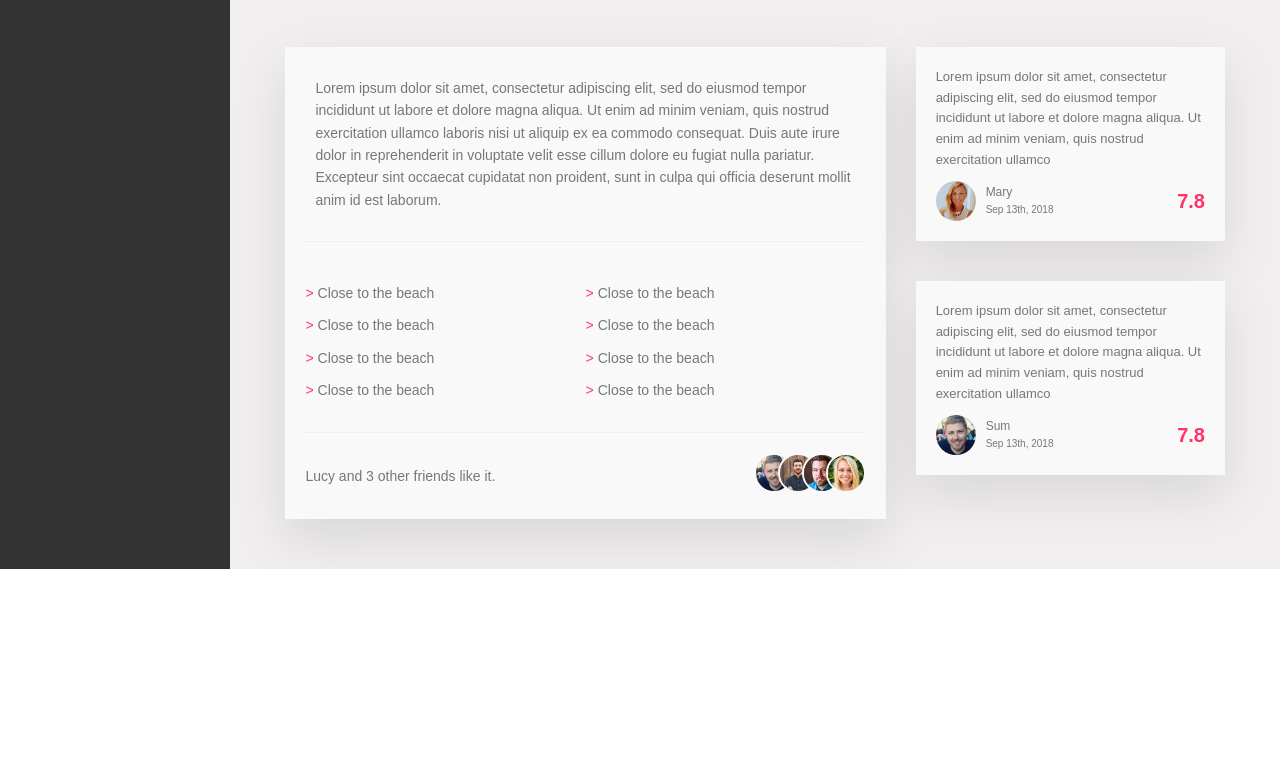
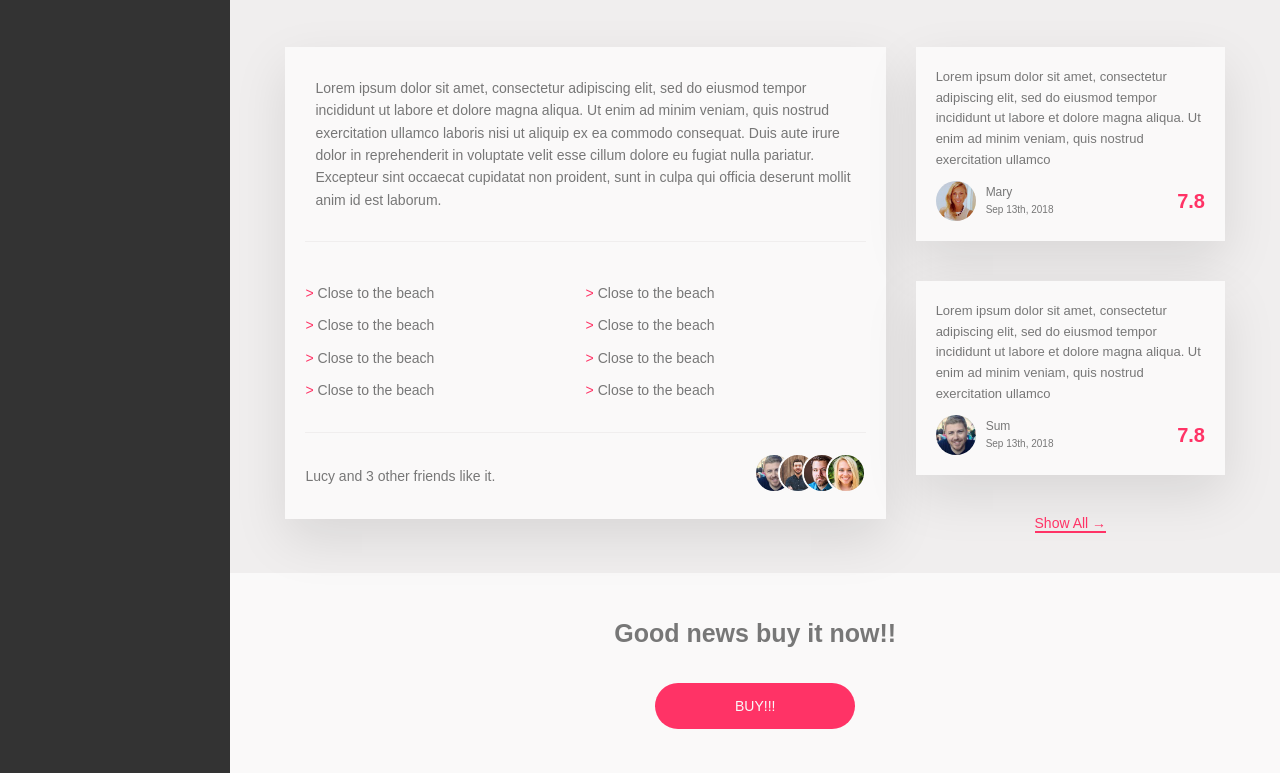
Before and after one commit to kaminotsukai/reserveHotel, a website: page index.html in a window 1280 px wide. Shown: the part 564-1337 px from the top of the page. Before the commit the page ends 1133 px from the top, so only its background shows below. Drawn offline with Linux system fonts and the light colour scheme; files whose address does not match are found by name.

Commit message:
[ADD] 予約ボタン作成

```diff
--- a/index.html
+++ b/index.html
@@ -163,8 +163,15 @@
                 <h2 class="card__rating">7.8</h2>
               </div>
             </div>
+            <div class="review-btn">
+              <button class="btn-inline">Show All →</button>
+            </div>
           </div>
         </div>
+        <section class="reserve-hotel">
+          <h1 class="reserve-hotel__heading">Good news buy it now!!</h1>
+          <button class="reserve-hotel__btn">Buy!!!</button>
+        </section>
       </main>
     </div>
   </div>
--- a/scss/base/_base.scss
+++ b/scss/base/_base.scss
@@ -55,3 +55,8 @@ body {
 
   min-height: 100vh;
 }
+
+//////////////////////////////////////
+// RESPONSIVE
+$tablet: 800px;
+$mobile: 500px;
--- a/scss/components/_hotel-description.scss
+++ b/scss/components/_hotel-description.scss
@@ -193,3 +193,37 @@
     margin-left: 1rem;
   }
 }
+
+.review-btn {
+  display: block;
+  text-align: center;
+}
+
+////////////////////////////////////////
+// RESERVE
+.reserve-hotel {
+  padding: 4rem;
+  text-align: center;
+
+  &__heading {
+    text-align: center;
+    font-size: 2.5rem;
+    margin-bottom: 3rem;
+  }
+
+  &__btn {
+    border: none;
+    outline: none;
+    background-color: var(--color-primary-light);
+    border-radius: 3rem;
+    padding: 1.5rem 8rem;
+    color: var(--color-grey-light-1);
+    font-size: 1.4rem;
+    text-transform: uppercase;
+    cursor: pointer;
+
+    &:hover {
+      background-color: var(--color-primary-dark);
+    }
+  }
+}
--- a/scss/layouts/_home.scss
+++ b/scss/layouts/_home.scss
@@ -15,7 +15,6 @@
   display: flex;
   flex-direction: column;
   justify-content: space-between;
-
 }
 
 .hotel-view {
@@ -24,3 +23,8 @@
   min-height: 100vh;
   width: 100%;
 }
+
+.reserve-hotel {
+  background-color: var(--color-grey-light-1);
+  min-height: 20rem;
+}
```
Also changed, not shown: css/style.css.
